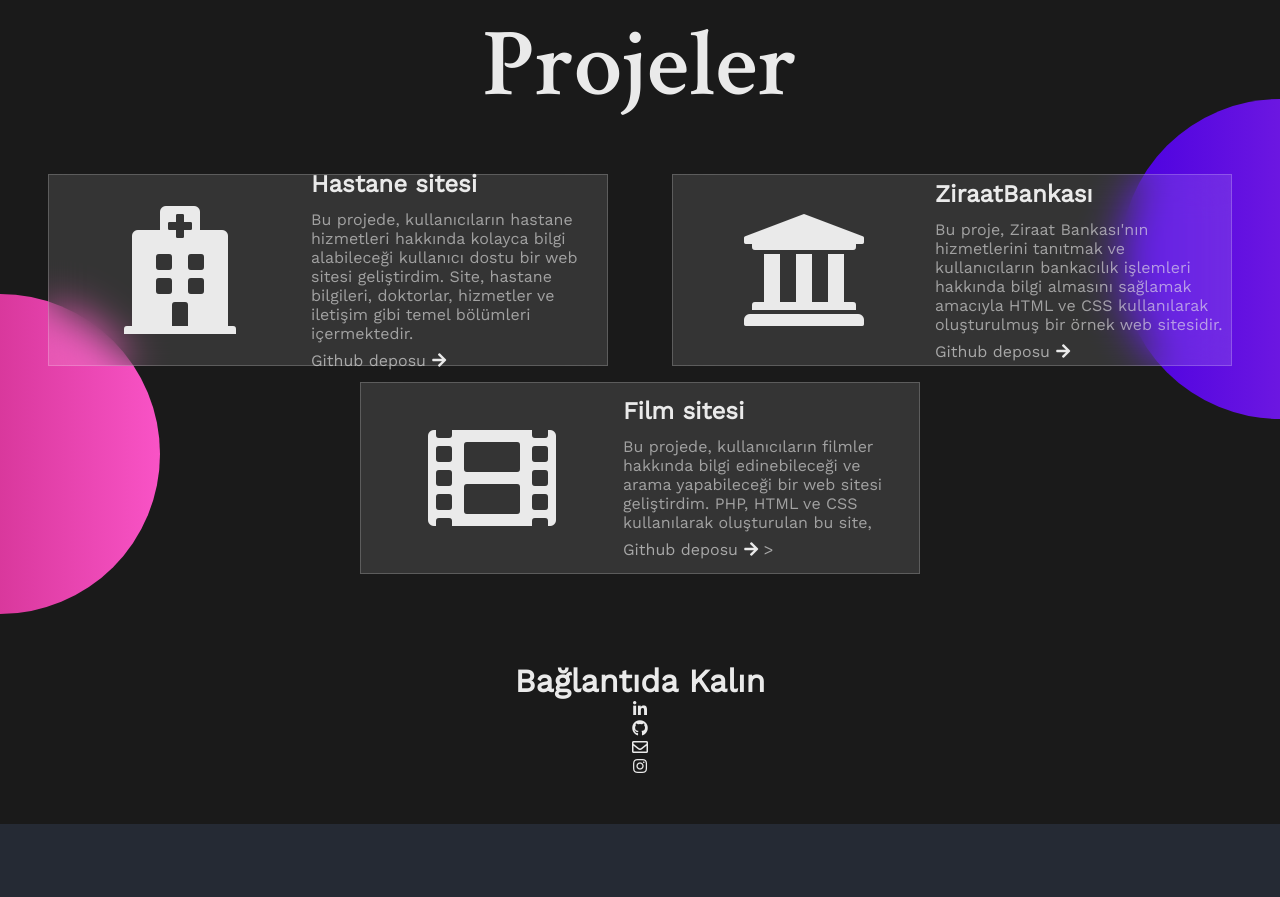
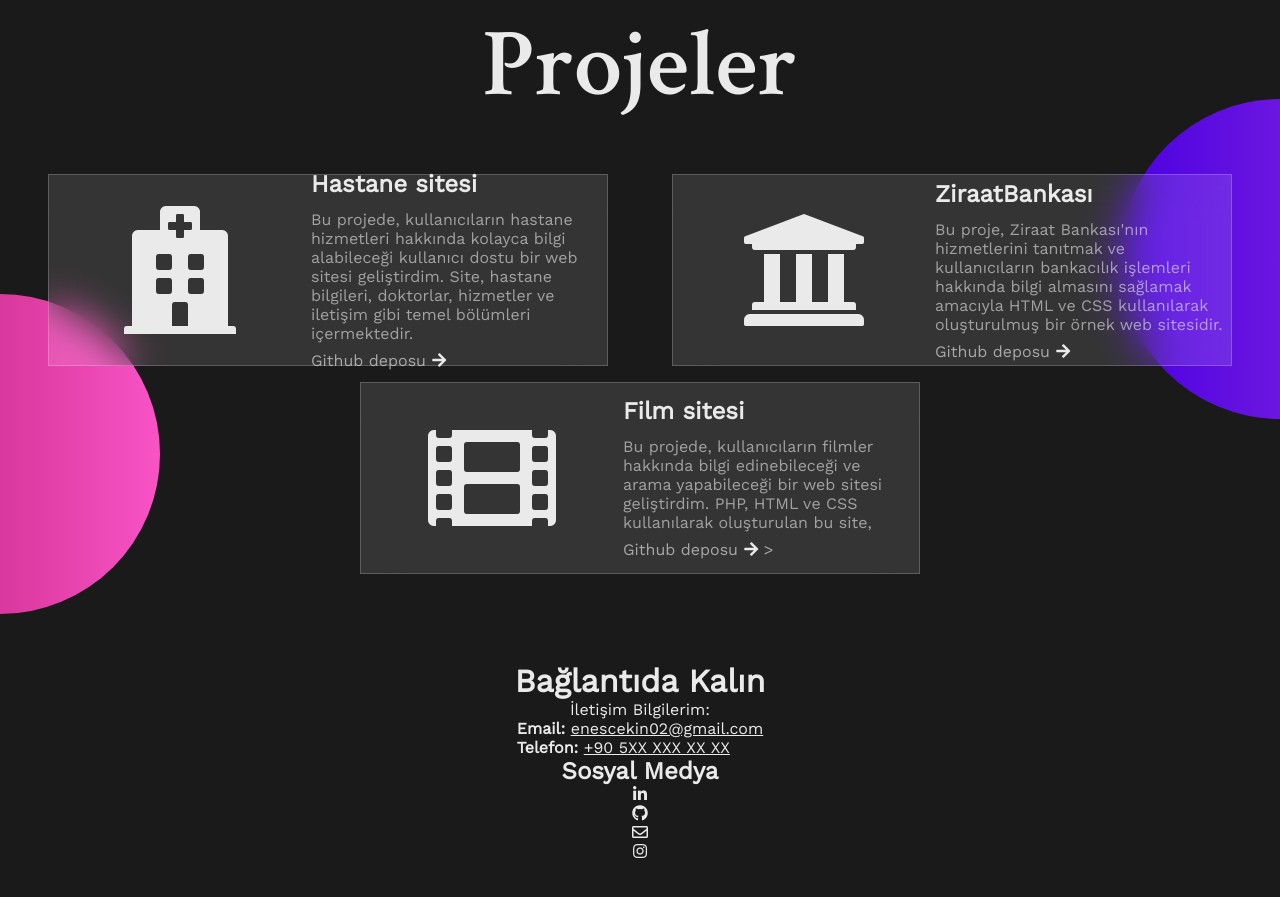
Before and after one commit to enescekin45/Web, a plain HTML site: page index.html in a window 1280 px wide. Shown: the part 1774-2671 px from the top of the page. Before the commit the page ends 2598 px from the top, so only its background shows below. Drawn offline with nearby package versions, Linux system fonts and the light colour scheme.

Commit message:
Update index.html

```diff
--- a/index.html
+++ b/index.html
@@ -127,9 +127,16 @@
     </section>
 
     <!-- footer -->
+   <!-- footer -->
     <footer class="center">
       <h1>Bağlantıda Kalın</h1>
-      <a href="https://www.linkedin.com/in/enes-cekin-6a1061276/"target="_blank">
+      <p>İletişim Bilgilerim:</p>
+      <p>
+          <strong>Email:</strong> <a href="mailto:enescekin02@gmail.com">enescekin02@gmail.com</a><br>
+          <strong>Telefon:</strong> <a href="tel:+905XXXXXXXXX">+90 5XX XXX XX XX</a> <!-- Telefon numarasını buraya ekleyin -->
+      </p>
+      <h2>Sosyal Medya</h2>
+      <a href="https://www.linkedin.com/in/enes-cekin-6a1061276/" target="_blank">
           <i class="fab fa-linkedin-in"></i>
       </a>
       <a href="https://github.com/enescekin45" target="_blank">
```
Lines whose indentation alone changed are shown as unchanged.
